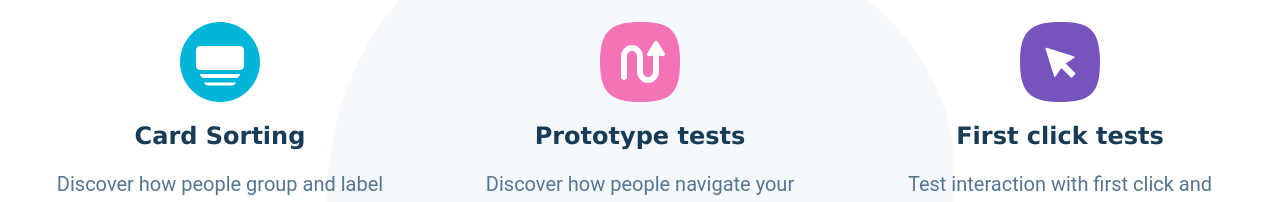
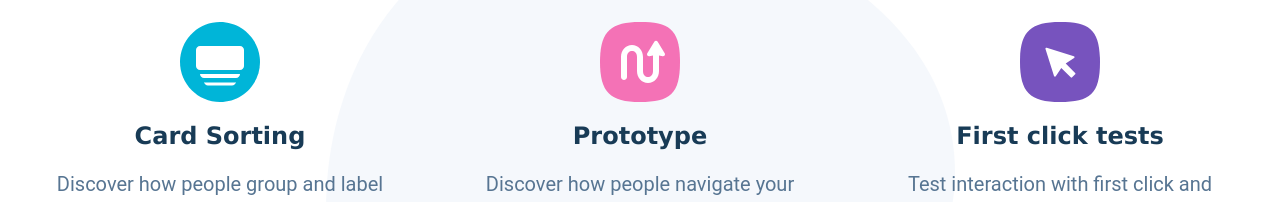
Before and after one commit to NiteshSaini09/UsabilityHub-Mini-Project-Frontend, a plain HTML site: page index.html in a window 1280 px wide. Shown: the part 960-1162 px from the top of the page. Drawn offline with Linux system fonts and the light colour scheme.

Commit message:
Update index.html

```diff
--- a/index.html
+++ b/index.html
@@ -19,7 +19,6 @@
     <nav>
         <div class="container main-nav flex">
             <a href="#" class="company-logo">
-                <!-- Image 1 asset 1.png -->
                 <img src="./assets/asset 0.png" alt="">
             </a>
             <div class="nav-links">
@@ -84,7 +83,7 @@
                 </div>
                 <div class="feature-card flex">
                     <img src="./assets/asset 10.svg" alt="">
-                    <h3>Prototype tests</h3>
+                    <h3>Prototype</h3>
                     <p>Discover how people navigate your Figma prototype.</p>
                     <a href="#" class="secondary-btn">Learn More &rightarrow;</a>
                 </div>
```
